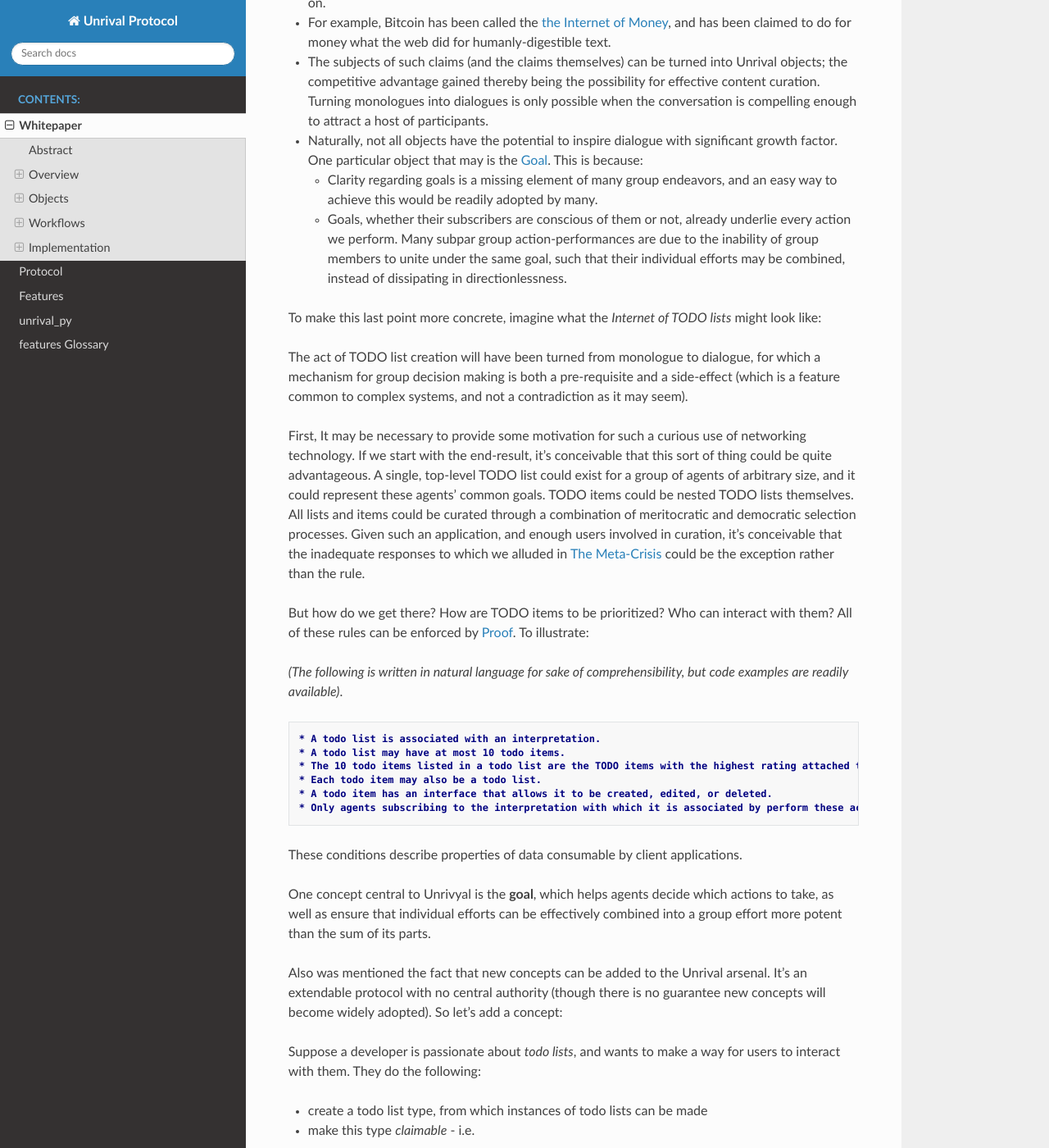
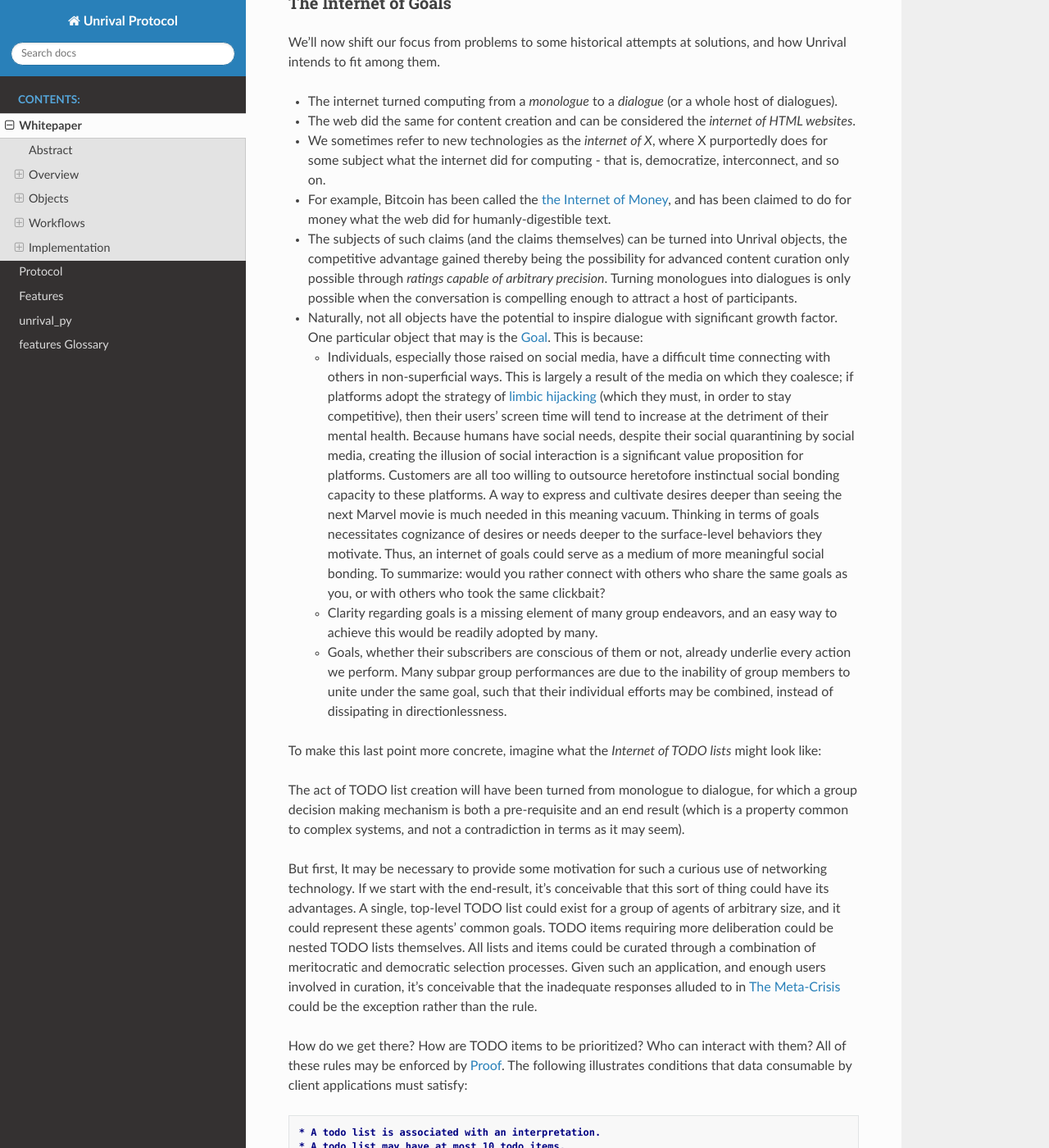
Before and after one commit to unrival-protocol/documentation, a Sphinx documentation site: the page built from source/whitepaper.rst, in a window 1280 px wide and 1400 px high, scrolled down 3410 px. Shown: the whole window at 82% size. Built offline with Sphinx 7.4.7 and the Read the Docs theme 2.0.0, drawn with Linux system fonts in a browser that asks for light colours; some of the changed text lies outside the part shown.

Commit message:
update whitepaper

```diff
--- a/source/whitepaper.rst
+++ b/source/whitepaper.rst
@@ -27,9 +27,11 @@
 
 - etc.
 
-are all eligible objects.  The credibility of these things can be asserted by their proponents, and confirmed or denied by the agents who experience them first hand.  Furthermore, these claims and the corresponding assessments thereof are accessible to all agents.
+are all eligible objects.  The credibility of these things can be asserted by their proponents, and confirmed or denied by the agents who experience them first hand.  Furthermore, these claims and the corresponding assessments thereof are accessible to all agents.  Of course, if the problem of eliciting honest feedback can be solved for objects like the above, the solution will also apply to the conventional subjects of rating systems, like books, films, restaurants, etc.
 
-The protocol itself can be stated as `a set of guidelines <protocol.html>`_, which are open to interpretation as far as technological implementation goes.  One implementation will be described in this document, but it is by no means definitive.
+Properties that can be validated or checked are not limited to credibility scores.  More broadly, Unrival can be seen as a way of ensuring that data located at certain addresses within a network will satisfy certain conditions.
+
+The protocol itself can be stated as `a set of guidelines <protocol.html>`_, which are open to interpretation as far as technological implementation goes.  We describe one implementation in this document, but it is by no means definitive.
 
 Overview
 --------
@@ -41,7 +43,7 @@
 
 But, where agents stand to benefit maximally by cooperating, shouldn't they be doing so already?  This may seem paradoxical, but not always.  Think of Mutually Assured Destruction: although individual nations may prefer all-around nuclear disarmament, they'd be crazy (by this calculus) to adopt this strategy - doing so would only give other nations a leg up in the struggle for international dominance, and would be very unlikely to bring about the optimal outcome.  Thus, in a nuclear-armed world, nations are trapped in a *race to the bottom*.
 
-In short, our problem boils down to: *how can we cooperate when we are stuck in rivalrous equilibria*?  Unrival is an attempt at a technological answer to this question.  Our answer starts with a set of shared concepts, the use of which lowers the coordination costs (e.g. the requisite energy, the inherent risk, and so on) associated with cooperation.  This has the effect of putting maximally beneficial outcomes within agents' reach.  Hence our claim that *agents using Unrival outcompete those that don't*.  Although selfish individuals beat non-selfish individuals, non-selfish groups beat selfish groups, according to `multi-level selection theory <https://en.wikipedia.org/wiki/Group_selection#Multilevel_selection_theory>`_.  In brief: **Unrival is a technology for creating non-selfish groups**.
+In short, our problem boils down to: *how can we cooperate when we are stuck in rivalrous equilibria*?  Unrival is an attempt at a technological answer to this question.  Our answer starts with a set of shared concepts, the use of which lowers the coordination costs (e.g. the requisite energy, the inherent risk, and so on) associated with cooperation.  This has the effect of putting maximally beneficial outcomes within agents' reach.  Hence our claim that *agents using Unrival outcompete those that don't*.  This can be understood from the point of view of evolutionary biology: although selfish individuals beat non-selfish individuals, non-selfish groups beat selfish groups, according to `multi-level selection theory <https://en.wikipedia.org/wiki/Group_selection#Multilevel_selection_theory>`_.  In brief: **Unrival is a technology for creating non-selfish groups**.  Unlike other attempts to do the same (e.g. religions, ethical philosophies, etc), it is autopoetic and organic, meaning that its success does not depend on coercion but rather on wilful compliance of participants.
 
 The Stag Hunt
 ~~~~~~~~~~~~~
@@ -105,24 +107,24 @@
 
 - For example, Bitcoin has been called the `the Internet of Money <https://theinternetofmoney.info/>`_, and has been claimed to do for money what the web did for humanly-digestible text.
 
-- The subjects of such claims (and the claims themselves) can be turned into Unrival objects; the competitive advantage gained thereby being the possibility for effective content curation.  Turning monologues into dialogues is only possible when the conversation is compelling enough to attract a host of participants.
+- The subjects of such claims (and the claims themselves) can be turned into Unrival objects, the competitive advantage gained thereby being the possibility for advanced content curation only possible through *ratings capable of arbitrary precision*.  Turning monologues into dialogues is only possible when the conversation is compelling enough to attract a host of participants.
 
 - Naturally, not all objects have the potential to inspire dialogue with significant growth factor.  One particular object that may is the `Goal`_.  This is because:
 
+  - Individuals, especially those raised on social media, have a difficult time connecting with others in non-superficial ways.  This is largely a result of the media on which they coalesce; if platforms adopt the strategy of `limbic hijacking <https://www.fastcompany.com/1836569/hijacking-emotion-key-engaging-your-audience>`_ (which they must, in order to stay competitive), then their users' screen time will tend to increase at the detriment of their mental health.  Because humans have social needs, despite their social quarantining by social media, creating the illusion of social interaction is a significant value proposition for platforms.  Customers are all too willing to outsource heretofore instinctual social bonding capacity to these platforms.  A way to express and cultivate desires deeper than seeing the next Marvel movie is much needed in this meaning vacuum.  Thinking in terms of goals necessitates cognizance of desires or needs deeper to the surface-level behaviors they motivate.  Thus, an internet of goals could serve as a medium of more meaningful social bonding.  To summarize: would you rather connect with others who share the same goals as you, or with others who took the same clickbait?
+
   - Clarity regarding goals is a missing element of many group endeavors, and an easy way to achieve this would be readily adopted by many.
 
-  - Goals, whether their subscribers are conscious of them or not, already underlie every action we perform.  Many subpar group action-performances are due to the inability of group members to unite under the same goal, such that their individual efforts may be combined, instead of dissipating in directionlessness.
+  - Goals, whether their subscribers are conscious of them or not, already underlie every action we perform.  Many subpar group performances are due to the inability of group members to unite under the same goal, such that their individual efforts may be combined, instead of dissipating in directionlessness.
+
 
 To make this last point more concrete, imagine what the *Internet of TODO lists* might look like:
 
-The act of TODO list creation will have been turned from monologue to dialogue, for which a mechanism for group decision making is both a pre-requisite and a side-effect (which is a feature common to complex systems, and not a contradiction as it may seem).
+The act of TODO list creation will have been turned from monologue to dialogue, for which a group decision making mechanism is both a pre-requisite and an end result (which is a property common to complex systems, and not a contradiction in terms as it may seem).
 
-First, It may be necessary to provide some motivation for such a curious use of networking technology.  If we start with the end-result, it's conceivable that this sort of thing could be quite advantageous.  A single, top-level TODO list could exist for a group of agents of arbitrary size, and it could represent these agents' common goals.  TODO items could be nested TODO lists themselves.  All lists and items could be curated through a combination of meritocratic and democratic selection processes.  Given such an application, and enough users involved in curation, it's conceivable that the inadequate responses to which we alluded in `The Meta-Crisis`_ could be the exception rather than the rule.
+But first, It may be necessary to provide some motivation for such a curious use of networking technology.  If we start with the end-result, it's conceivable that this sort of thing could have its advantages.  A single, top-level TODO list could exist for a group of agents of arbitrary size, and it could represent these agents' common goals.  TODO items requiring more deliberation could be nested TODO lists themselves.  All lists and items could be curated through a combination of meritocratic and democratic selection processes.  Given such an application, and enough users involved in curation, it's conceivable that the inadequate responses alluded to in `The Meta-Crisis`_ could be the exception rather than the rule.
 
-But how do we get there?  How are TODO items to be prioritized?  Who can interact with them?  All of these rules can be enforced by `Proof`_.  To illustrate:
-
-
-*(The following is written in natural language for sake of comprehensibility, but code examples are readily available)*.
+How do we get there?  How are TODO items to be prioritized?  Who can interact with them?  All of these rules may be enforced by `Proof`_.  The following illustrates conditions that data consumable by client applications must satisfy:
 
 .. code:: org-mode
 
@@ -133,17 +135,9 @@
     * A todo item has an interface that allows it to be created, edited, or deleted.
     * Only agents subscribing to the interpretation with which it is associated by perform these actions.
 
-These conditions describe properties of data consumable by client applications.
+*(Note: The above is written in natural language for sake of comprehensibility, but code examples are readily available)*.
 
-One concept central to Unrivyal is the **goal**, which helps agents decide which actions to take, as well as ensure that individual efforts can be effectively combined into a group effort more potent than the sum of its parts.
-
-Also was mentioned the fact that new concepts can be added to the Unrival arsenal.  It's an extendable protocol with no central authority (though there is no guarantee new concepts will become widely adopted).  So let's add a concept:
-
-Suppose a developer is passionate about *todo lists*, and wants to make a way for users to interact with them.  They do the following:
-
-- create a todo list type, from which instances of todo lists can be made
-
-- make this type *claimable* - i.e.
+We will develop this notion further using *goals*, which can subsume the TODO item and offer more advanced functionality pertaining to collaboration and responsibilities.  First we'll consider the consequences of such an internet, should it take hold.
 
 The Goal Engine
 ~~~~~~~~~~~~~~~
```
Also changed, not shown: other parts of source/whitepaper.rst (+2 -2 lines), source/whitepaper.org (+16 -19 lines).
